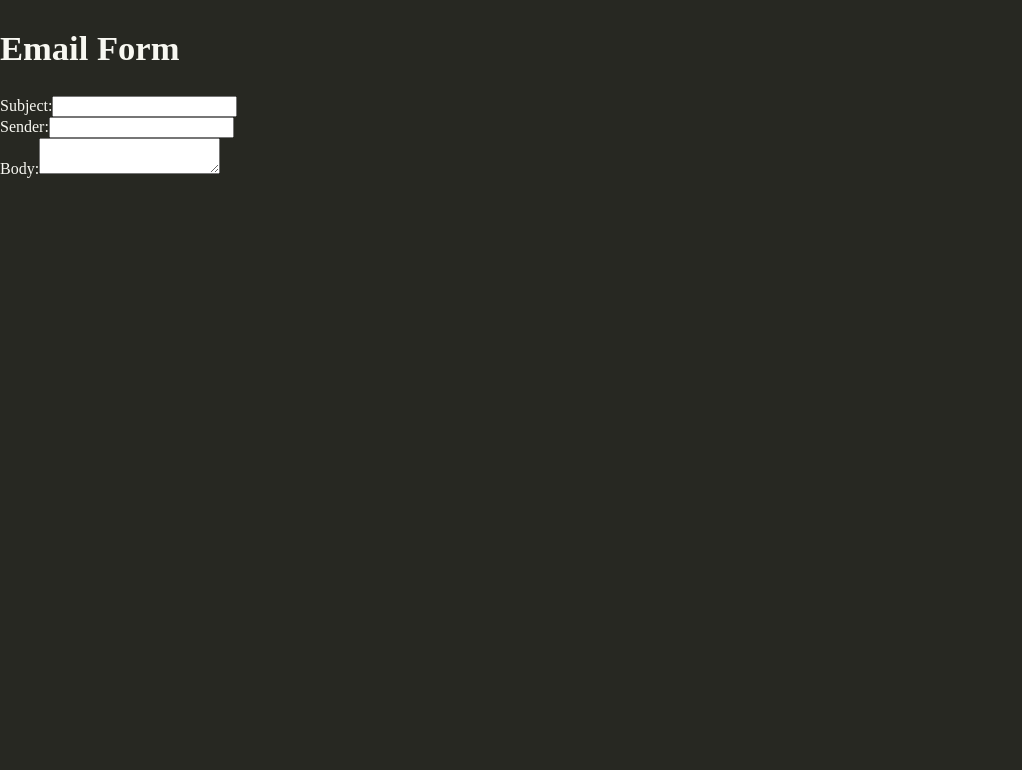
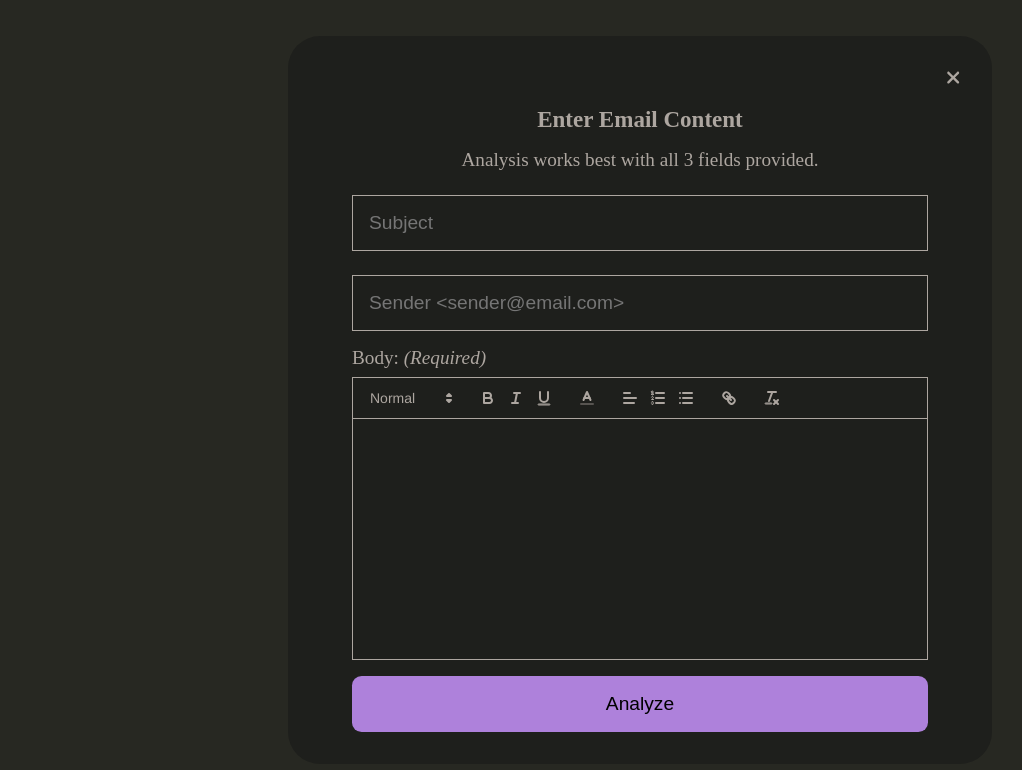
Before and after one commit to Orbital-Web/PhishBowl, a React (Create React App) app in the folder app/: page /email in a window 1280 px wide. Shown: the top 770 px of the page, without its empty margins (0-1022 px from the left). Built offline with nearby package versions, Linux system fonts and the light colour scheme.

Commit message:
feat: frontend

```diff
--- a/app/package.json
+++ b/app/package.json
@@ -8,6 +8,7 @@
         "@fortawesome/react-fontawesome": "^0.2.2",
         "react": "^18.0.0",
         "react-dom": "^18.0.0",
+        "react-quill": "^2.0.0",
         "react-router-dom": "^6.24.1",
         "react-scripts": "5.0.0"
     },
--- /dev/null
+++ b/app/src/Analyze.css
@@ -0,0 +1,90 @@
+.analyze {
+    display: flex;
+    flex-direction: column;
+    justify-content: center;
+    align-items: center;
+    height: 100vh;
+    overflow: hidden;
+}
+
+.analyze form {
+    display: flex;
+    flex-direction: column;
+    justify-content: flex-start;
+    align-items: center;
+    gap: 1rem;
+    margin: none;
+    border-radius: 2rem;
+    background-color: var(--color-subbg);
+    padding: 2rem;
+    width: 50vw;
+    color: var(--color-subtext);
+}
+@media (max-aspect-ratio: 5/4) {
+    .analyze form {
+        width: 80vw;
+    }
+}
+
+.analyze form nav {
+    display: flex;
+    flex-direction: row;
+    justify-content: flex-end;
+    align-items: center ;
+    width: 100%;
+    text-decoration: none;
+}
+
+.analyze form nav a {
+    color: var(--color-subtext);
+    text-decoration: none;
+}
+.analyze form nav a:hover {
+    scale: 1.1;
+    transition: all ease-in 0.1s;
+    color: white;
+}
+
+.analyze form .field {
+    width: 90%;
+}
+
+.analyze form :is(p, h3) {
+    margin: 0;
+}
+
+.analyze form :is(input, .quill) {
+    box-sizing: border-box;
+    margin-top: 0.5rem;
+    border: 1px solid var(--color-subtext);
+    background-color: var(--color-subbg);
+    width: 100%;
+    color: var(--color-subtext);
+}
+
+.analyze form input {
+    padding: 1rem;
+}
+
+.analyze form .ql-toolbar {
+    border: none;
+    border-bottom: 1px solid var(--color-subtext);
+}
+
+.analyze form .ql-container {
+    border: none;
+    height: 30vh;
+}
+
+.analyze form .ql-toolbar :is(span, .ql-stroke, .ql-fill, .ql-picker) {
+    stroke: var(--color-subtext);
+    color: var(--color-subtext);
+}
+
+.analyze form button {
+    border: none;
+    border-radius: 0.6rem;
+    background-color: var(--color-primary);
+    width: 90%;
+    height: 7vh;
+}
--- a/app/src/AnalyzeEmail.js
+++ b/app/src/AnalyzeEmail.js
@@ -1,22 +1,106 @@
-import React from "react";
+import React, { useState, useRef } from "react";
+import { Link } from "react-router-dom";
+import ReactQuill from "react-quill";
+import "react-quill/dist/quill.snow.css";
+import { FontAwesomeIcon } from "@fortawesome/react-fontawesome";
+import "./Analyze.css";
 
 function AnalyzeEmailForm() {
+  const [subject, setSubject] = useState("");
+  const [sender, setSender] = useState("");
+  const [body, setBody] = useState("");
+  const [error, setError] = useState("");
+  const quillRef = useRef(null);
+
+  // onchange function
+  const onSubjectChange = (e) => setSubject(e.target.value);
+  const onSenderChange = (e) => setSender(e.target.value);
+  const onBodyChange = (value) => setBody(value);
+
+  // Email body available toolbar options
+  const toolbarOptions = [
+    [{ size: ["small", false, "large", "huge"] }],
+    ["bold", "italic", "underline"],
+    [{ color: [] }],
+    [{ align: [] }, { list: "ordered" }, { list: "bullet" }],
+    ["link"],
+    ["clean"],
+  ];
+
+  // Submit override
+  const onSubmit = (e) => {
+    e.preventDefault();
+
+    const plaintextBody = quillRef.current.getEditor().getText();
+    if (!body || plaintextBody === "\n") {
+      setError("Body is required.");
+      return;
+    }
+    setError("");
+
+    const parser = new DOMParser();
+    const doc = parser.parseFromString(body, "text/html");
+    const htmlBody = doc.body.innerHTML;
+
+    console.log({
+      subject,
+      sender,
+      body: plaintextBody,
+      html: htmlBody,
+    });
+  };
+
   return (
-    <div className="form">
-      <h2>Email Form</h2>
-      <form>
-        <div>
-          <label>Subject:</label>
-          <input type="text" name="subject" />
+    <div className="analyze">
+      <form autocomplete="off" onSubmit={onSubmit} className="text-size4">
+        <nav>
+          <Link to="/">
+            <FontAwesomeIcon icon="fa-solid fa-xmark" />
+          </Link>
+        </nav>
+
+        <h3>Enter Email Content</h3>
+        <p>Analysis works best with all 3 fields provided.</p>
+
+        <div class="field">
+          <input
+            type="text"
+            name="subject"
+            value={subject}
+            onChange={onSubjectChange}
+            placeholder="Subject"
+          />
         </div>
-        <div>
-          <label>Sender:</label>
-          <input type="text" name="sender" />
+
+        <div class="field">
+          <input
+            type="text"
+            name="sender"
+            value={sender}
+            onChange={onSenderChange}
+            placeholder="Sender <sender@email.com>"
+          />
         </div>
-        <div>
-          <label>Body:</label>
-          <textarea name="body" />
+
+        <div class="field">
+          <label>
+            Body: <i>(Required)</i>
+          </label>
+          <ReactQuill
+            ref={quillRef}
+            value={body}
+            onChange={onBodyChange}
+            theme="snow"
+            modules={{
+              toolbar: toolbarOptions,
+            }}
+          />
         </div>
+
+        {error && <p className="text-secondary">{error}</p>}
+        <button type="submit" class="text-size4">
+          Analyze
+        </button>
       </form>
     </div>
   );
--- a/app/src/AnalyzeImage.js
+++ b/app/src/AnalyzeImage.js
@@ -1,10 +1,25 @@
 import React from "react";
+import { Link } from "react-router-dom";
+import { FontAwesomeIcon } from "@fortawesome/react-fontawesome";
+import "./Analyze.css";
 
 function AnalyzeImageForm() {
   return (
-    <div className="form">
-      <h2>Image Upload</h2>
-      <input type="file" />
+    <div className="analyze">
+      <form className="text-size4">
+        <nav>
+          <Link to="/">
+            <FontAwesomeIcon icon="fa-solid fa-xmark" />
+          </Link>
+        </nav>
+
+        <h3>Upload Email Screenshot</h3>
+        <input type="file" />
+
+        <button type="submit" class="text-size4">
+          Analyze
+        </button>
+      </form>
     </div>
   );
 }
--- a/app/src/App.css
+++ b/app/src/App.css
@@ -15,16 +15,15 @@ body {
     font-family: "eurostile";
 }
 
-h1 {font-size: clamp(1.92rem, 3.6vw, 3rem);}
-h2 {font-size: clamp(1.44rem, 2.7vw, 2.25rem);}
-h3 {font-size: clamp(0.96rem, 1.8vw, 1.5rem);}
-p {font-size: clamp(0.8rem, 1.5vw, 1.25rem);}
-
+h1, .text-size1 {font-size: clamp(1.92rem, 3.6vw, 3rem);}
+h2, .text-size2 {font-size: clamp(1.44rem, 2.7vw, 2.25rem);}
+h3, .text-size3 {font-size: clamp(0.96rem, 1.8vw, 1.5rem);}
+p, input, .text-size4 {font-size: clamp(0.8rem, 1.5vw, 1.25rem);}
 @media (max-aspect-ratio: 5/4) {
-    h1 {font-size: clamp(1.92rem, 7.2vw, 3rem);}    /* mobile */
-    h2 {font-size: clamp(1.44rem, 5.4vw, 2.25rem);}
-    h3 {font-size: clamp(0.96rem, 3.6vw, 1.5rem);}
-    p {font-size: clamp(0.8rem, 3vw, 1.25rem);}
+    h1, .text-size1 {font-size: clamp(1.92rem, 7.2vw, 3rem);}    /* mobile */
+    h2, .text-size2 {font-size: clamp(1.44rem, 5.4vw, 2.25rem);}
+    h3, .text-size3 {font-size: clamp(0.96rem, 3.6vw, 1.5rem);}
+    p, input, .text-size4 {font-size: clamp(0.8rem, 3vw, 1.25rem);}
 }
 
 .text-primary {color: var(--color-primary);}
--- a/app/src/Home.css
+++ b/app/src/Home.css
@@ -1,4 +1,4 @@
-.analyze {
+.home {
     display: flex;
     flex-direction: column;
     justify-content: center;
@@ -7,17 +7,16 @@
     height: 100vh;
 }
 
-.analyze .header {
+.home .header {
     width: 45vw;
     text-align: center;
 }
 
-.analyze .header h1 {
+.home .header h1 {
     margin: 0;
-    color: var(--color-primary);
 }
 
-.analyze .options {
+.home .options {
     display: flex;
     flex-direction: row;
     justify-content: center;
@@ -25,7 +24,7 @@
     gap: 5vw;
 }
 
-.analyze .options button {
+.home .options button {
     flex: 1;
     cursor: pointer;
     border: none;
@@ -35,8 +34,8 @@
     height: 30vh;
     color: var(--color-subtext);
 }
-
-.analyze .options button:hover {
+.home .options button:hover {
     scale: 1.05;
-    transition: scale ease-in 0.05s;
+    transition: all ease-in 0.05s;
+    color: var(--color-text);
 }
--- a/app/src/Home.js
+++ b/app/src/Home.js
@@ -5,9 +5,9 @@ import "./Home.css";
 
 function Home() {
   return (
-    <div className="analyze">
+    <div className="home">
       <div className="header">
-        <h1>Analyze with PhishNet</h1>
+        <h1 className="text-primary">Analyze with PhishNet</h1>
         <p className="subtext">
           PhishNet may anonymize and add your email to the PhishBowl to prevent
           similar phishing scams in the future. You may disable this in your
@@ -21,7 +21,7 @@ function Home() {
             <h2>
               <FontAwesomeIcon icon="fa-image" />
             </h2>
-            <p>Email Screenshot</p>
+            <p>Analyze Screenshot</p>
           </button>
         </Link>
 
@@ -30,7 +30,7 @@ function Home() {
             <h2>
               <FontAwesomeIcon icon="fa-t" />
             </h2>
-            <p>Email Text</p>
+            <p>Analyze Text</p>
           </button>
         </Link>
       </div>
--- a/app/src/index.js
+++ b/app/src/index.js
@@ -1,7 +1,7 @@
 import React from "react";
 import ReactDOM from "react-dom/client";
+import { BrowserRouter as Router } from "react-router-dom";
 import App from "./App";
-import { BrowserRouter as Router } from "react-router-dom";
 
 import { library } from "@fortawesome/fontawesome-svg-core";
 import { fas } from "@fortawesome/free-solid-svg-icons";
```
Also changed, not shown: 1 other file (tests, documents, lock files or other folders).
